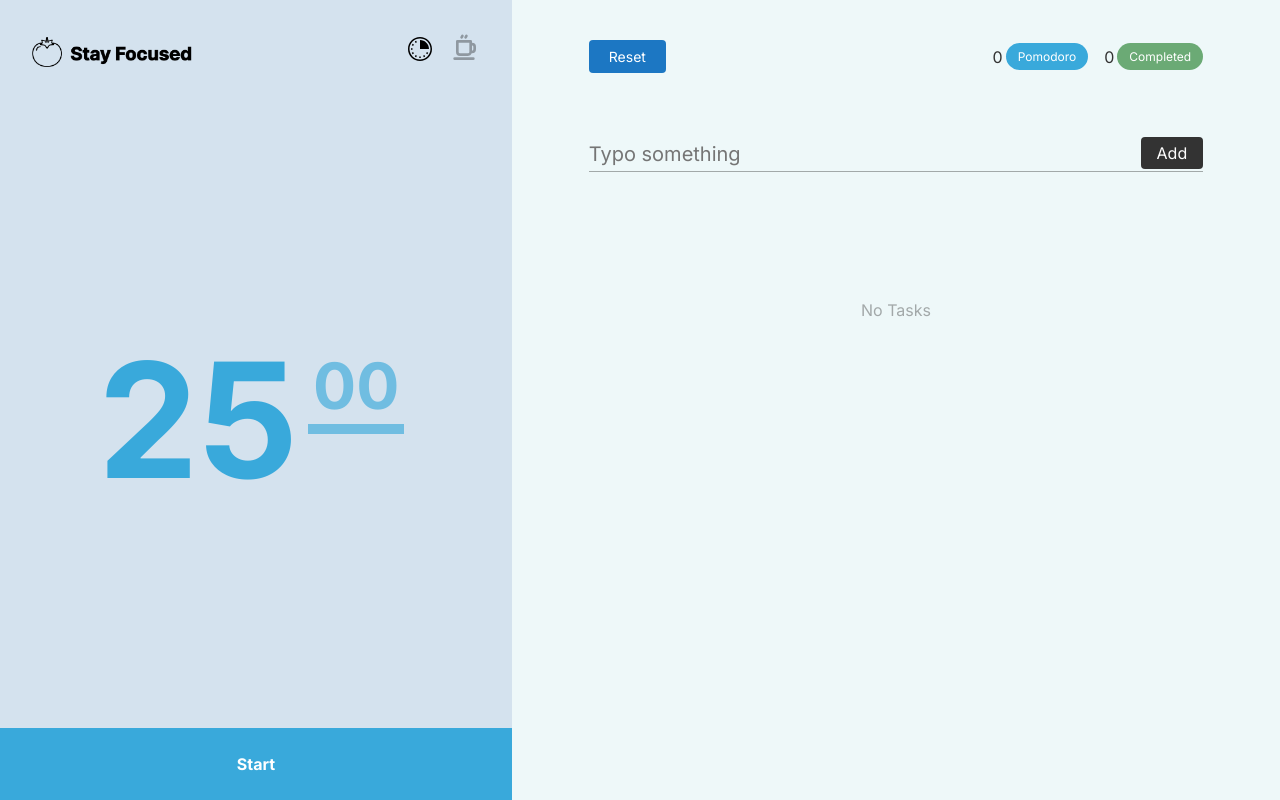
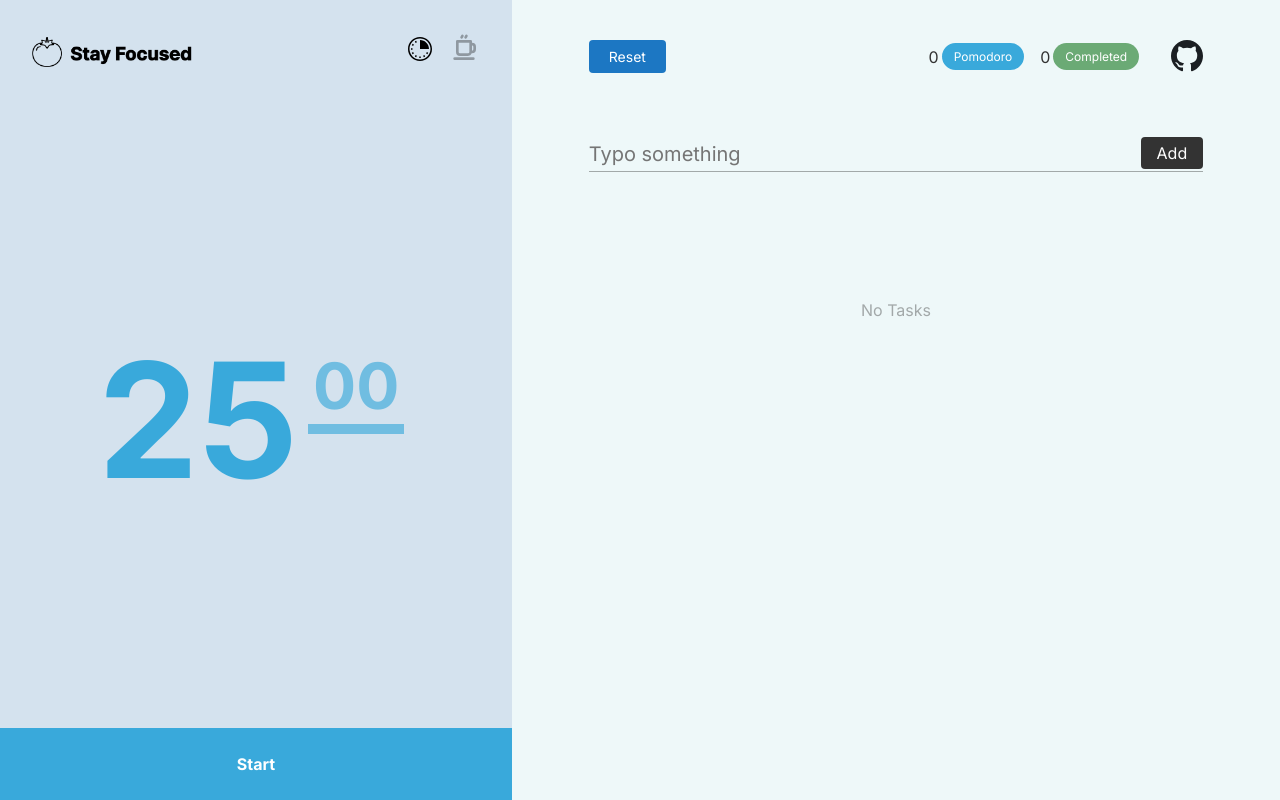
Before and after one commit to erdemuslu/stay-focused, a React (Vite) app: page / in a window 1280 px wide. Built offline with nearby package versions, Linux system fonts and the light colour scheme.

Commit message:
add :: github link

```diff
--- a/src/components/Side/index.js
+++ b/src/components/Side/index.js
@@ -7,6 +7,8 @@ import { setStart, updateSessions } from '../../actions';
 
 import Selection from '../Selection';
 import Timer from '../Timer';
+
+import GithubLogo from '../../assets/images/github-logo.svg';
 
 const Side = () => {
   const { state, dispatch } = useContext(MainContext);
@@ -44,6 +46,9 @@ const Side = () => {
           <img alt="logo" src={Logo} />
         </h1>
         <Selection />
+        <a href="https://github.com/erdemuslu/stay-focused">
+          <img alt="github-logo" src={GithubLogo} />
+        </a>
       </div>
       <div className="side-content">
         <div className="side-progress">
--- a/src/components/TaskView/index.js
+++ b/src/components/TaskView/index.js
@@ -2,6 +2,7 @@ import React, { createRef, useContext, useState } from 'react';
 
 import { MainContext } from '../../store';
 import { addTask, updateTaskStatus, resetTimerStatistics } from '../../actions';
+import GithubLogo from '../../assets/images/github-logo.svg';
 
 const TaskView = () => {
   const { state, dispatch } = useContext(MainContext);
@@ -44,6 +45,9 @@ const TaskView = () => {
               { state.tasks.list.filter((item) => item.isDone).length }
               <span>Completed</span>
             </div>
+            <a href="https://github.com/erdemuslu/stay-focused">
+              <img alt="github-logo" src={GithubLogo} />
+            </a>
           </div>
         </div>
         <form
--- a/src/style/components/_side.scss
+++ b/src/style/components/_side.scss
@@ -33,6 +33,21 @@
       img {
         display: block;
         width: 10em;
+        height: auto;
+      }
+    }
+
+    a {
+      display: none;
+      margin-left: 2em;
+
+      @media screen and (max-width: 768px) {
+        display: block;
+      }
+
+      img {
+        display: block;
+        width: 2em;
         height: auto;
       }
     }
--- a/src/style/components/_taskview.scss
+++ b/src/style/components/_taskview.scss
@@ -35,16 +35,27 @@
           padding: .5em 1em;
         }
 
-        &:first-child {
+        &:first-of-type {
           span {
             background-color: #39a9db;
           }
         }
 
-        &:last-child {
+        &:last-of-type {
           span {
             background-color: #6baa75;
           }
+        }
+      }
+
+
+      a {
+        margin-left: 2em;
+
+        img {
+          display: block;
+          width: 2em;
+          height: auto;
         }
       }
     }
```
Also changed, not shown: src/assets/images/github-logo.svg (added).
